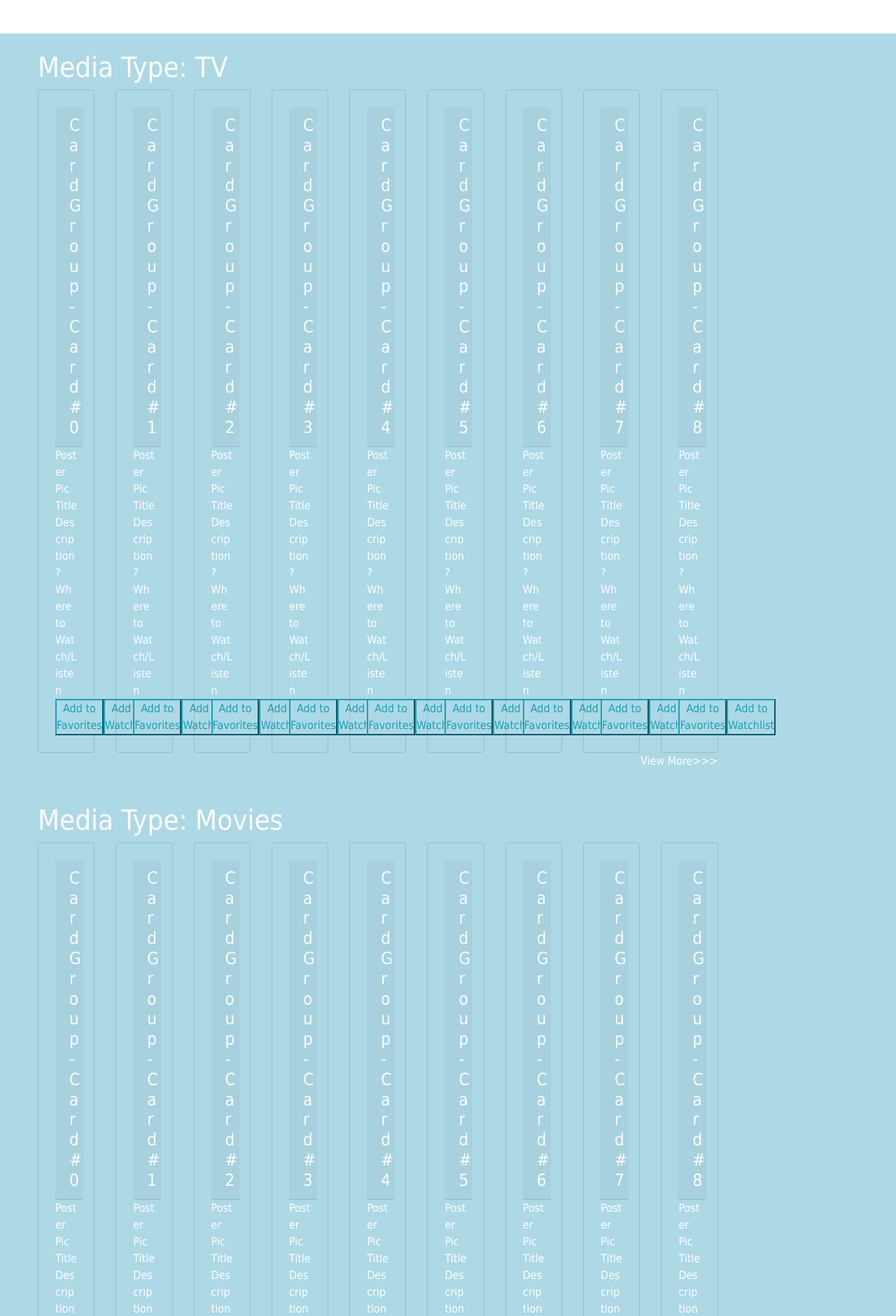
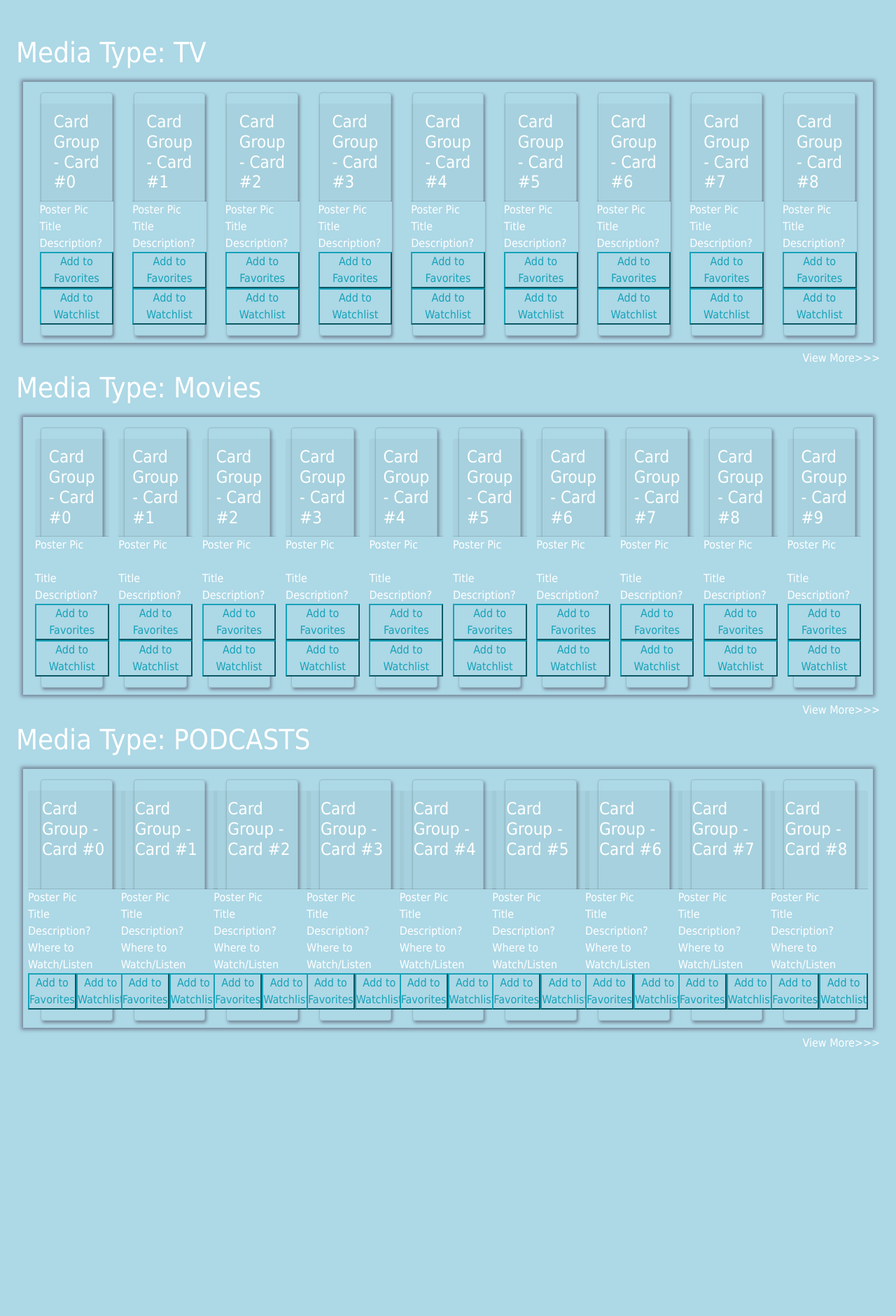
Before and after one commit to kpatel36/WhatsNextApp, a Flask app: page / in a window 1280 px wide. Shown: the part 56-1937 px from the top of the page at 70% size. After the commit the page ends 1553 px from the top, so only its background shows below. Run offline with Flask 2, Linux system fonts and the light colour scheme; some libraries are stand-ins or nearby versions.

Commit message:
layout changed

```diff
--- a/app/auth/routes.py
+++ b/app/auth/routes.py
@@ -41,7 +41,7 @@ def registerUser():
                 # successful registration - redirect user to user_homepage (or explore page)
                 print(f'{rform.username.data} user created successfully')
             except:
-                flash('Username or E-mail is taken. Please try again with a different entry.', category='warning')
+                flash('Username or E-mail is taken. Please try something else.', category='warning')
                 return redirect (url_for('auth.registerUser'))
             # log in user
             login_user(new_user)
@@ -49,7 +49,7 @@ def registerUser():
             return redirect (url_for('user_profile_page'))
 
         else: # bad form input - reroute to same page again to let them try again
-            flash('There was an issue with your registration form - either passwords did not match or you provided an improper email/username. Please try again', category='info')
+            flash('There was an issue with your registration - either your passwords did not match or you provided an improper email/username. Please try again', category='info')
             return redirect(url_for('auth.registerUser'))
     return render_template('register.html', rform=rform)
 
--- a/app/routes.py
+++ b/app/routes.py
@@ -35,14 +35,15 @@ def movies():
 def tv_series():
     tv_list_length_10_cards = ['a1','b2','c3','d4','e5','f6','g7','h8','i9','j10']
     print ('trying to look at current popular tv_series page')
+    print(len(tv_list_length_10_cards))
     return render_template('tv_series.html',TV_list_length=tv_list_length_10_cards)
 
 
 @app.route('/podcasts')
 def podcasts():
     print ('trying to look at current popular podcasts page')
-    podcast_list_length_8_cards = ['a1','b2','c3','d4','e5','f6','g7','h8']
-    return render_template('podcasts.html', podcasts_list_length = podcast_list_length_8_cards)
+    podcast_list_length_6_cards = ['a1','b2','c3','d4','e5','f6']
+    return render_template('podcasts.html', podcasts_list_length = podcast_list_length_6_cards)
 
 @app.route('/books')
 def books():
--- a/app/static/css/general_layout.css
+++ b/app/static/css/general_layout.css
@@ -7,23 +7,67 @@
     color:white;
 }
 
-.body{
+body{
     background-color: transparent;
 }
-
-
 .navbar-nav{
     /* background: rgb(28, 28, 33); */
     color: rgb(47, 192, 47);
 }
 
+.navbar-toggler-icon{
+    color: brown;
+    background-color: aquamarine;
+    border: 5px solid green;
+}
+
+
+
 .dropdown-menu{
     background: seashell;
+    margin-right: 15rem;
 }
 
 .nav-link, a:link {
     color: white;
 }
+
+.card_row{
+    display: flex;
+    flex-direction: column;
+    flex-wrap: wrap;
+    margin: 3px 8px;
+}
+
+.card-deck{
+    display: flex;
+    flex-direction: row;
+    justify-content: space-between;
+    align-content: center;
+    overflow-y: visible;
+    overflow-x: scroll; /* what do clip and auto do? */
+    padding:10px;
+    margin: 10px;
+    /* background-color: black;
+    color: white */
+    box-shadow: 0px 0px 5px 3px lightslategrey;
+}
 .card{
+    display:flex;
+    flex-direction: column;
+    flex-wrap: wrap;
+    justify-content: space-evenly;
+    align-content: center;
+    width: 100%;
+    object-fit: contain;
+    max-height: 100%;
     background: transparent;
+    padding: 15px;
+    margin: 5px 8px;
+    box-shadow: 2px 3px 4px lightslategray;
 }
+
+
+.card:hover{
+    box-shadow: 0px 3px 6px darkblue;
+}
--- a/app/templates/components/layout.html
+++ b/app/templates/components/layout.html
@@ -1,7 +1,7 @@
 <!doctype html>
 <html lang="en">
   <head>
-    <title>
+    <title> What's Next? |
         {% block title %}
         {% endblock title %}
     </title>
@@ -20,10 +20,10 @@
   </head>
   <body>
     <nav class="navbar navbar-expand-lg ">
-        <button class="navbar-toggler" type="button" data-toggle="collapse" data-target="#navbarTogglerDemo01" aria-controls="navbarTogglerDemo01" aria-expanded="false" aria-label="Toggle navigation">
+        <button class="navbar-toggler" type="button" data-toggle="collapse" data-target="#navbarTogglerDemo" aria-controls="navbarTogglerDemo01" aria-expanded="false" aria-label="Toggle navigation">
           <span class="navbar-toggler-icon"></span>
         </button>
-        <div class="collapse navbar-collapse" id="navbarTogglerDemo01">
+        <div class="collapse navbar-collapse" id="navbarToggler">
           <a class="navbar-brand" href="#">What's Next</a>
           <ul class="navbar-nav mr-auto mt-2 mt-lg-0">
               <li class="nav-item active">
@@ -50,11 +50,11 @@
               <li class="nav-item">
                 <a class="nav-link" href="{{ url_for('user_profile_page') }}" >Your Profile and Saves</a>
               </li>
-              <li class="nav-item dropdown mr-5">
+              <li class="nav-item dropdown">
                 <a class="nav-link dropdown-toggle" href="#" id="navbarDropdown" role="button" data-toggle="dropdown" aria-haspopup="true" aria-expanded="false">
                   {{ current_user.username }}
                 </a>
-                <div class="dropdown-menu mr-3" aria-labelledby="navbarDropdown">
+                <div class="dropdown-menu mr-auto" aria-labelledby="navbarDropdown">
                   <a href="{{ url_for('user_homepage') }}" class="dropdown-item">Your Newsfeed</a>
                   <a href="#" class="dropdown-item">Settings</a>
                   <a href="{{ url_for('auth.logout') }}" class="dropdown-item">Logout</a>
--- a/app/templates/homepage.html
+++ b/app/templates/homepage.html
@@ -7,12 +7,50 @@ Home
 {% block content %}
 <div class="container-fluid d-flex flex-column justify-content-center">
     <!-- row for TV SERIES -->
-    <div class="row d-flex flex-column justify-content-center m-4">
-        <div class="col-10 col-xl-10 col-lg-10 col-md-6 col-sm-6 d-flex flex-column justify-content-center">
+    <div class="row card_row">
         <h1 class="deck_header">Media Type: TV</h1>
-            <div class="card-deck d-flex flex-row flex-wrap">
+        <div class="card-deck">
             {% for i in range(9) %}
-                <div class="card p-4 d-flex flex-column align-content-center">
+            <div class="card">
+                <h4 class="card-header">Card Group - Card #{{ i }}</h4>
+                <div class="card-text">Poster Pic</div>
+                <div class="card-text">Title</div>
+                <div class="card-text">Description?</div>
+                <div class="buttons d-flex flex-column justify-space-between">
+                    <button class="btn-outline-info">Add to Favorites</button>
+                    <button class="btn-outline-info">Add to Watchlist</button>
+                </div>
+            </div>
+            {% endfor %}
+        </div> <!-- end of card-deck div-->
+        <a href="{{ url_for('tv_series') }}" class="view_more_link ml-auto">View More>>></a>
+    </div> <!--end of row div-->
+
+    <!-- row for MOVIES -->
+    <div class="row card_row">
+        <h1 class="deck_header">Media Type: Movies</h1>
+        <div class="card-deck">
+            {% for i in range(10) %}
+            <div class="card">
+                <h4 class="card-header">Card Group - Card #{{ i }}</h4>
+                <div class="card-text">Poster Pic</div>
+                <div class="card-text">Title</div>
+                <div class="card-text">Description?</div>
+                <div class="buttons d-flex flex-column justify-space-between">
+                    <button class="btn-outline-info">Add to Favorites</button>
+                    <button class="btn-outline-info">Add to Watchlist</button>
+                </div>
+            </div>
+            {% endfor %}
+        </div> <!-- end of card-deck div-->
+        <a href="{{ url_for('movies') }}" class="view_more_link ml-auto">View More>>></a>
+    </div> <!--end of row div-->
+    <!-- row for PODCASTS -->
+    <div class="row card_row">
+        <h1 class="deck_header">Media Type: PODCASTS</h1>
+        <div class="card-deck">
+            {% for i in range(9) %}
+            <div class="card">
                 <h4 class="card-header">Card Group - Card #{{ i }}</h4>
                 <div class="card-text">Poster Pic</div>
                 <div class="card-text">Title</div>
@@ -26,56 +64,7 @@ Home
             </div>
             {% endfor %}
         </div> <!-- end of card-deck div-->
-            <a href="{{ url_for('tv_series') }}" class="view_more_link ml-auto">View More>>></a>
-        </div> <!--end of col div-->
-    </div> <!--end of row div-->
-
-    <!-- row for MOVIES -->
-    <div class="row d-flex flex-column justify-content-center m-4">
-        <div class="col-10 col-xl-10 col-lg-10 col-md-6 col-sm-3 d-flex flex-column">
-            <h1 class="deck_header">Media Type: Movies</h1>
-            <div class="card-deck d-flex flex-row flex-wrap">
-                {% for i in range(9) %}
-                <div class="card p-4 d-flex flex-column align-content-center">
-                    <h4 class="card-header">Card Group - Card #{{ i }}</h4>
-                    <div class="card-text">Poster Pic</div>
-                    <div class="card-text">Title</div>
-                    <div class="card-text">Description?</div>
-                    <div class="card-text">Where to Watch/Listen</div>
-                    <!-- buttons should only be displayed if user is logged in-->
-                    <div class="buttons d-flex flex-column justify-content-between">
-                        <button class="btn-outline-info">Add to Favorites</button>
-                        <button class="btn-outline-info">Add to Watchlist</button>
-                    </div>
-                </div>
-               {% endfor %}
-            </div> <!-- end of card-deck div-->
-            <a href="{{ url_for('movies') }}" class="view_more_link ml-auto">View More>>></a>
-        </div> <!--end of col div-->
-    </div> <!--end of row div-->
-    <!-- row for PODCASTS -->
-    <div class="row d-flex flex-column justify-content-center m-4">
-        <div class="col-10 col-xl-10 col-lg-10 col-md-4 col-sm-3 d-flex flex-column">
-            <h1 class="deck_header">Media Type: PODCASTS</h1>
-            <div class="card-deck d-flex flex-row justify-content-between flex-wrap">
-                {% for i in range(9) %}
-                <div class="card p-4 d-flex flex-column align-content-center">
-                    <h4 class="card-header">Card Group - Card #{{ i }}</h4>
-                    <div class="card-text">Poster Pic</div>
-                    <div class="card-text">Title</div>
-                    <div class="card-text">Description?</div>
-                    <div class="card-text">Where to Watch/Listen</div>
-                    <!-- buttons should only be displayed if user is logged in-->
-                    <div class="buttons d-flex flex-column justify-content-between">
-                        <button class="btn-outline-info">Add to Favorites</button>
-                        <button class="btn-outline-info">Add to Watchlist</button>
-                    </div>
-                </div>
-                {% endfor %}
-            </div> <!-- end of card-deck div-->
         <a href="{{ url_for('podcasts') }}" class="view_more_link ml-auto">View More>>></a>
-        </div> <!--end of col div-->
-
     </div> <!--end of row div-->
 </div>
 {% endblock content %}
```
Also changed, not shown: app/static/css/media_page.css (added, +33 -0 lines), app/templates/follower_search.html (added, +31 -0 lines), app/templates/movies.html (+6 -2 lines), app/templates/tv_series.html (+23 -27 lines). Lines whose indentation alone changed are shown as unchanged.
